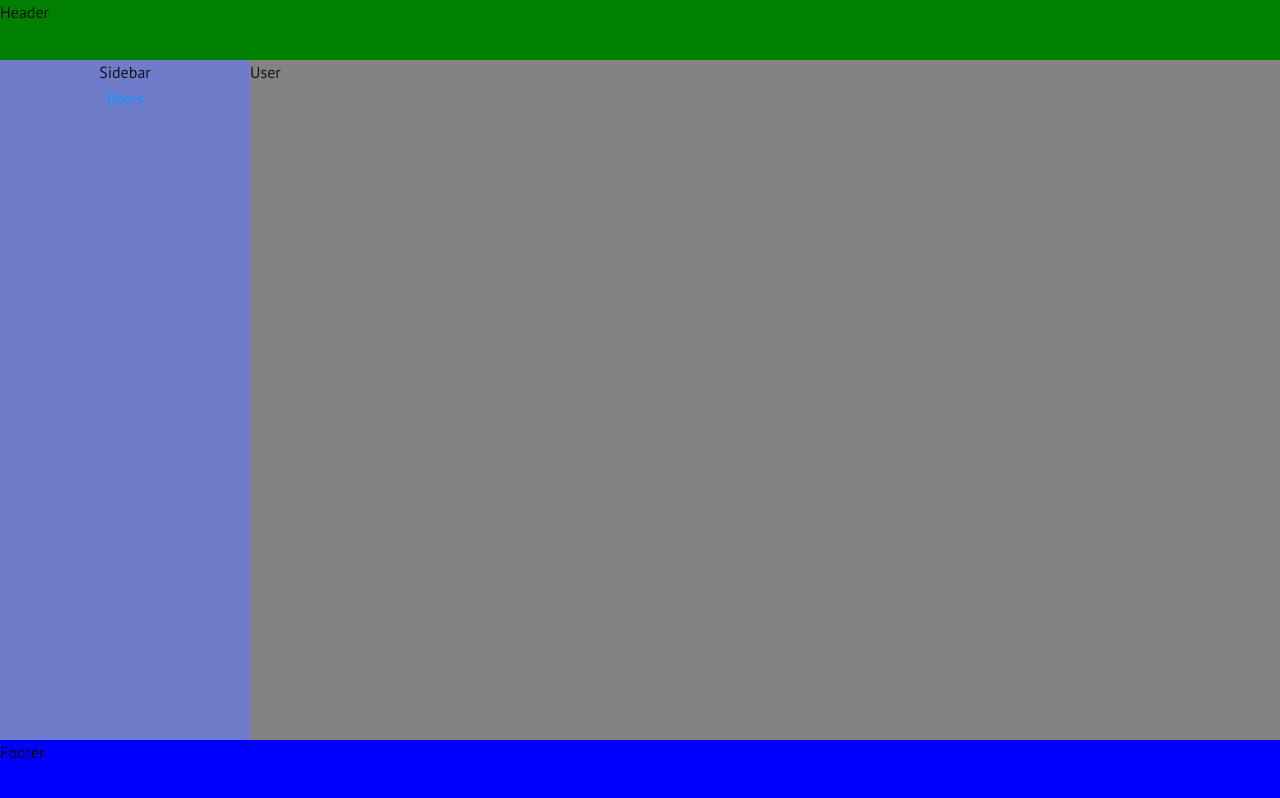
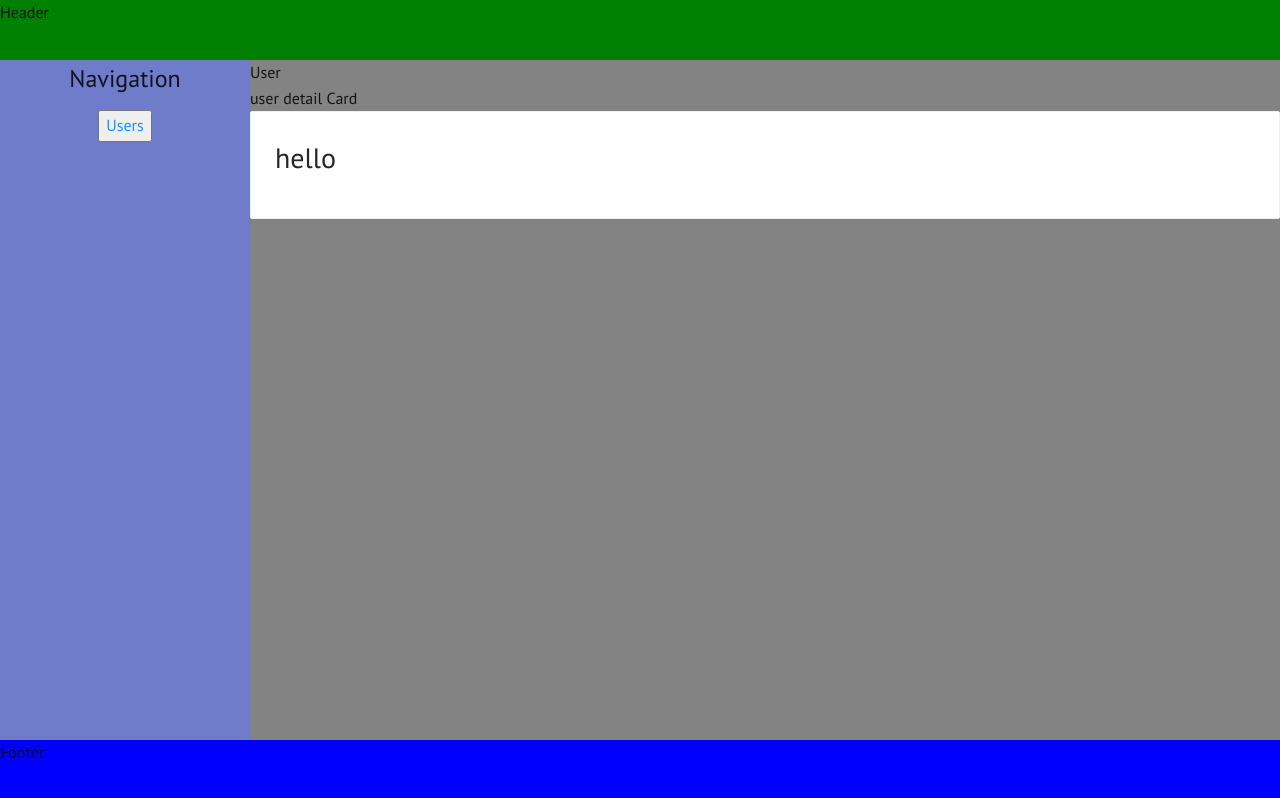
Before and after one commit to alancurtis5000/clozd-test, a React (Create React App) app: page /user/1 in a window 1280 px wide. Built offline with nearby package versions, Linux system fonts and the light colour scheme.

Commit message:
added user detail component

```diff
--- a/src/components/Sidebar/Sidebar.jsx
+++ b/src/components/Sidebar/Sidebar.jsx
@@ -3,9 +3,11 @@ import { Link } from "react-router-dom";
 const Sidebar = () => {
   return (
     <div className="Sidebar">
-      <div>Sidebar</div>
+      <h2>Navigation</h2>
       <div className="links">
-        <Link to="/">Users</Link>
+        <Link to="/">
+          <button>Users</button>
+        </Link>
       </div>
     </div>
   );
--- /dev/null
+++ b/src/components/UserDetailCard/UserDetailCard.jsx
@@ -0,0 +1,25 @@
+import { useEffect } from "react";
+import { connect } from "react-redux";
+import { getUsers } from "../../redux/reducers/users/usersActions";
+import { Card } from "antd";
+import isEmpty from "lodash/isEmpty";
+import { withRouter } from "react-router-dom";
+
+const UserDetailCard = (props) => {
+  useEffect(() => {}, []);
+
+  return (
+    <div className="UserDetailCard">
+      user detail Card
+      <Card>
+        <h1>hello</h1>
+      </Card>
+    </div>
+  );
+};
+
+const mapStateToProps = (state) => ({
+  users: state.users,
+});
+
+export default connect(mapStateToProps)(withRouter(UserDetailCard));
--- a/src/components/UsersDataTable/UsersDataTable.jsx
+++ b/src/components/UsersDataTable/UsersDataTable.jsx
@@ -3,9 +3,10 @@ import { connect } from "react-redux";
 import { getUsers } from "../../redux/reducers/users/usersActions";
 import { Table } from "antd";
 import isEmpty from "lodash/isEmpty";
+import { withRouter } from "react-router-dom";
 
 const UsersDataTable = (props) => {
-  const { getUsers, users } = props;
+  const { getUsers, users, history } = props;
   const { isLoaded } = users;
   useEffect(() => {
     if (isEmpty(users.data)) {
@@ -37,7 +38,7 @@ const UsersDataTable = (props) => {
   ];
 
   const handleOnRowClick = (record, rowIndex) => {
-    console.log("handleOnRowClick", { record, rowIndex });
+    history.push(`/user/${record.key}`);
   };
 
   return (
@@ -64,4 +65,7 @@ const mapStateToProps = (state) => ({
   users: state.users,
 });
 
-export default connect(mapStateToProps, mapDispatchToProps)(UsersDataTable);
+export default connect(
+  mapStateToProps,
+  mapDispatchToProps
+)(withRouter(UsersDataTable));
--- a/src/pages/User/User.jsx
+++ b/src/pages/User/User.jsx
@@ -1,5 +1,12 @@
+import UserDetailCard from "../../components/UserDetailCard/UserDetailCard";
+
 const User = () => {
-  return <div className="User page">User</div>;
+  return (
+    <div className="User page">
+      User
+      <UserDetailCard />
+    </div>
+  );
 };
 
 export default User;
```
